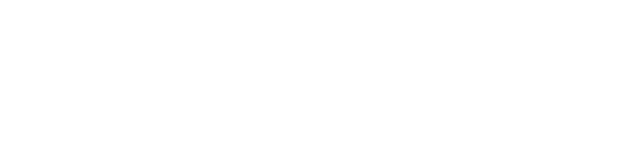
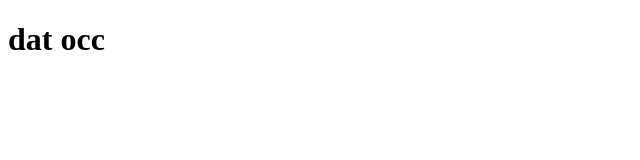
Before and after one commit to jimm9Tran/3sShoes-Online, a website: page Sneakeraddictor/Sneakerweb/Cart.html in a window 1280 px wide. Shown: the whole page, without its empty margins (0-640 px from the left). Drawn offline with nearby package versions, Linux system fonts and the light colour scheme.

Commit message:
sua file cart.html mau~

```diff
--- a/Sneakeraddictor/Sneakerweb/Cart.html
+++ b/Sneakeraddictor/Sneakerweb/Cart.html
@@ -10,6 +10,6 @@
         <title>SneakerAddictor-Giỏ hàng của bạn</title>
     </head>
     <body>
-
+        <h1> dat occ</h1>
     </body>
 </html>
```
